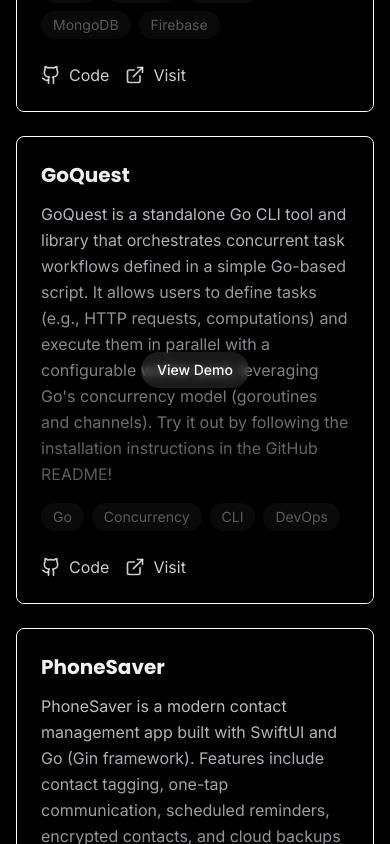
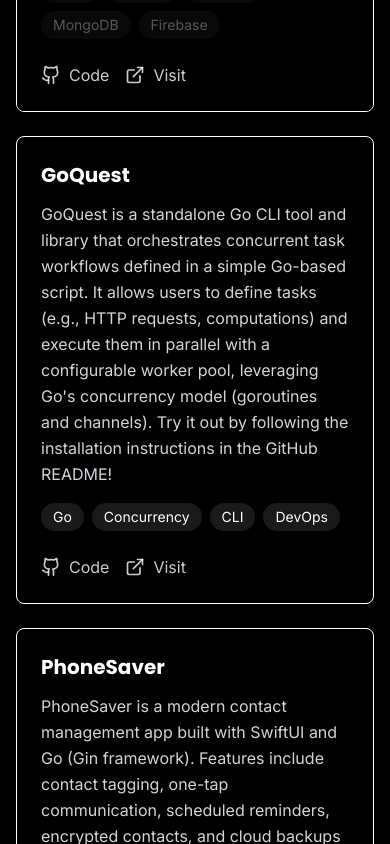
Before and after one commit to AbhinavAnand241201/portfolio-latest, a React (Vite) app: page / in a window 390 px wide. Shown: the part 2640-3484 px from the top of the page. Built offline with nearby package versions, Linux system fonts and the light colour scheme.

Commit message:
fix: Remove dummy component on mobile and fix swipe configuration

```diff
--- a/src/components/sections/Projects.tsx
+++ b/src/components/sections/Projects.tsx
@@ -138,7 +138,6 @@ const Projects: React.FC = () => {
         setCurrentImageIndex((prev) => (prev - 1 + project.images!.length) % project.images!.length);
       }
     },
-    preventDefaultTouchmoveEvent: true,
     trackMouse: false
   });
 
@@ -239,17 +238,17 @@ const Projects: React.FC = () => {
                     </motion.span>
                   </motion.div>
                 ) : (
+                  // Only show this on desktop
+                  !isMobile && (
                     <motion.div
                       className="absolute inset-0 bg-gradient-to-t from-black/80 via-black/40 to-transparent flex items-center justify-center"
                       initial={false}
                       animate={{
-                      opacity: isMobile || showDemoButton === index ? 1 : 0,
+                        opacity: showDemoButton === index ? 1 : 0,
                         transition: { duration: 0.2 }
                       }}
                       onClick={() => {
-                      if (!isMobile) {
                         alert('Rendering Error: Please check your internet connection and try again.');
-                      }
                       }}
                     >
                       <motion.span
@@ -257,13 +256,14 @@ const Projects: React.FC = () => {
                         initial={{ y: 10, opacity: 0 }}
                         animate={{
                           y: 0,
-                        opacity: isMobile || showDemoButton === index ? 1 : 0,
+                          opacity: showDemoButton === index ? 1 : 0,
                           transition: { duration: 0.2 }
                         }}
                       >
                         View Demo
                       </motion.span>
                     </motion.div>
+                  )
                 )}
               </div>
             </motion.div>
```
Lines whose indentation alone changed are shown as unchanged.
